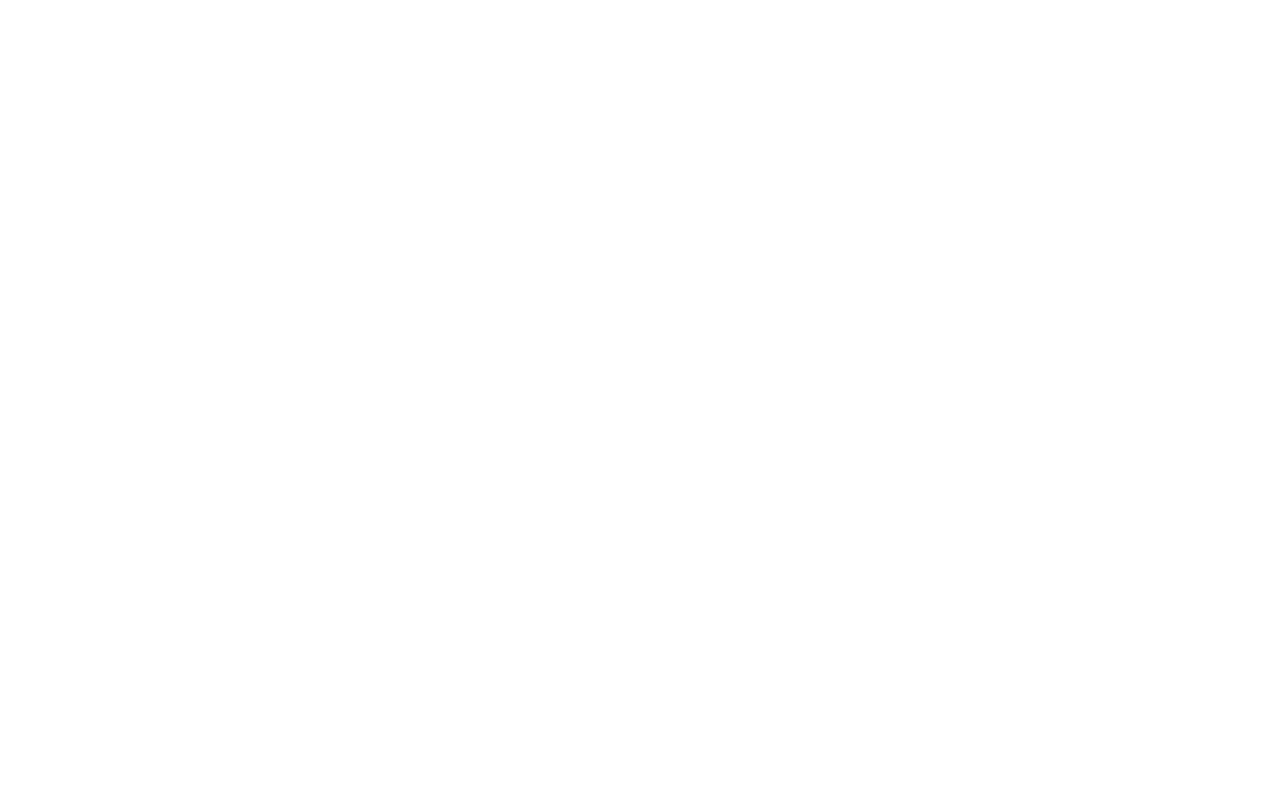
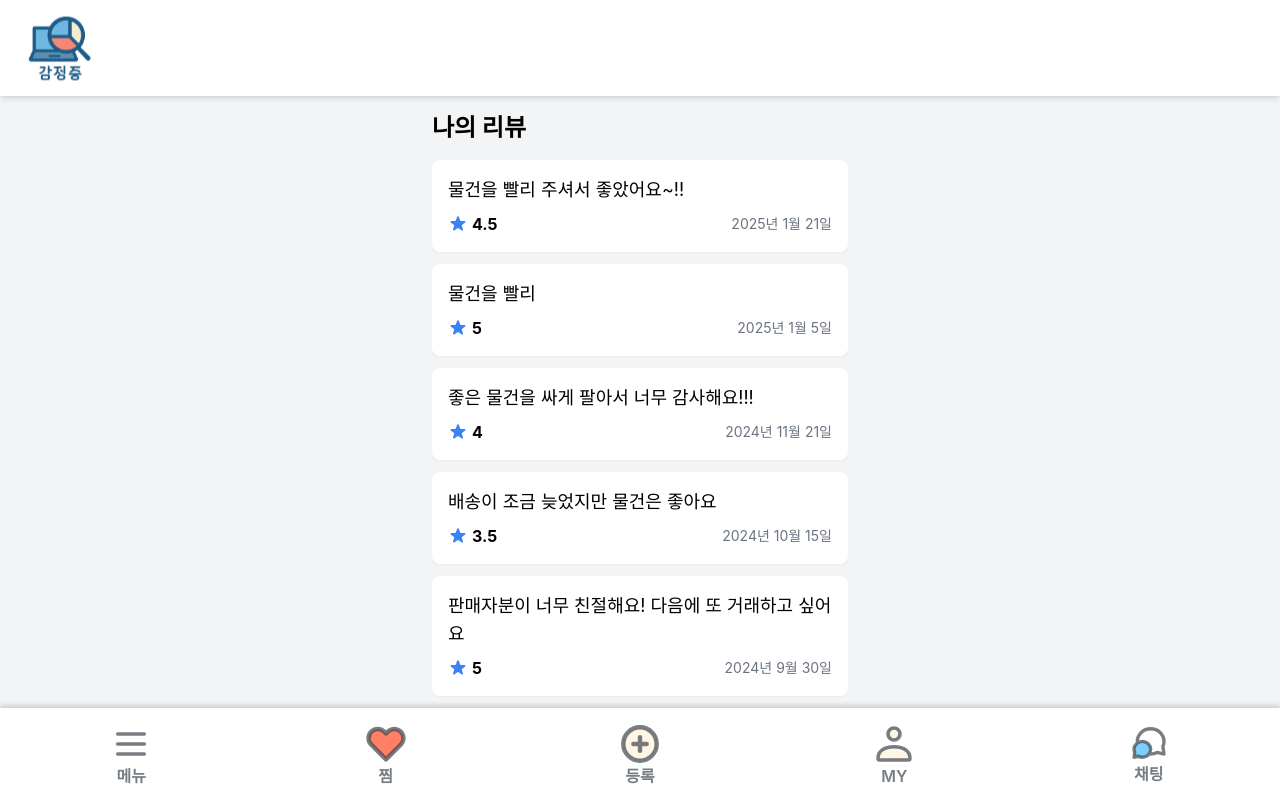
Before and after one commit to joowon-510/Project-Gamjeongjung, a React (Create React App) app in the folder jumkumjoong_frontend/: page /reviews in a window 1280 px wide. Before the commit this address had no page. Built offline with nearby package versions, Linux system fonts and the light colour scheme.

Commit message:
feat: 리뷰리스트페이지 목업

```diff
--- a/jumkumjoong_frontend/src/App.tsx
+++ b/jumkumjoong_frontend/src/App.tsx
@@ -9,6 +9,7 @@
 import GoodsRegistrationPage from './pages/goodsPage/goodsRegistrationPage';
 import LoginPage from './pages/userPage/loginPage';
 import MyPage from './pages/userPage/myPage';
+import ReviewListPage from './pages/ReviewPage/ReviewListPage';
 
 function App() {
   return (
@@ -33,6 +34,7 @@
         <Route path="/user/login" element={<LoginPage />} />
 
         <Route path="/mypage" element={<MyPage />} />
+        <Route path="/reviews" element={<ReviewListPage />} />
 
       </Routes>
     </Router>
--- a/jumkumjoong_frontend/src/components/mypage/ReviewSection.tsx
+++ b/jumkumjoong_frontend/src/components/mypage/ReviewSection.tsx
@@ -1,37 +1,72 @@
 // src/components/mypage/ReviewSection.tsx
-import React from 'react';
-
-interface Review {
-  id: number;
-  author: string;
-  content: string;
-}
+import React, { useState, useEffect } from 'react';
+import { Link } from 'react-router-dom';
+import { Review } from '../review/ReviewItem';
 
 const ReviewSection: React.FC = () => {
-  // 샘플 리뷰 데이터
-  const reviews: Review[] = [
-    { id: 1, author: '???', content: '좋은 제품을 싸게 팔아요!' },
-    { id: 2, author: '???', content: '답장이 빨라서 좋아요~!!' },
-    { id: 3, author: '???', content: '거래를 빠르게 해서 좋아요!' },
-  ];
+  const [reviews, setReviews] = useState<Review[]>([]);
+
+  // 샘플 리뷰 데이터를 가져오는 함수 (실제로는 API 호출)
+  useEffect(() => {
+    // 실제 구현에서는 API 호출로 대체
+    const sampleReviews: Review[] = [
+      {
+        id: 1,
+        content: '물건을 빨리 주셔서 좋았어요~!!',
+        rating: 4.5,
+        date: '2025년 1월 21일'
+      },
+      {
+        id: 2,
+        content: '물건을 빨리',
+        rating: 5,
+        date: '2025년 1월 5일'
+      },
+      {
+        id: 3,
+        content: '좋은 물건을 싸게 팔아서 너무 감사해요!!!',
+        rating: 4,
+        date: '2024년 11월 21일'
+      },
+      {
+        id: 4,
+        content: '배송이 조금 늦었지만 물건은 좋아요',
+        rating: 3.5,
+        date: '2024년 10월 15일'
+      }
+    ];
+
+    // 날짜 기준 내림차순 정렬 (최신순)
+    const sortedReviews = [...sampleReviews].sort((a, b) => {
+      return new Date(b.date.replace(/년|월|일/g, '')).getTime() -
+             new Date(a.date.replace(/년|월|일/g, '')).getTime();
+    });
+
+    // 최신 3개만 표시
+    setReviews(sortedReviews.slice(0, 3));
+  }, []);
 
   return (
     <div className="bg-white rounded-lg mt-4 p-4">
       <div className="flex justify-between items-center mb-4">
         <h2 className="text-xl font-bold">리뷰</h2>
-        <button className="text-gray-500 text-sm">전체 보기</button>
+        <Link to="/reviews" className="text-gray-500 text-sm">
+          전체 보기
+        </Link>
       </div>
 
       <div className="space-y-3">
-        {reviews.map(review => (
-          <div key={review.id} className="flex items-start">
-            <div className="w-2 h-2 rounded-full bg-gray-300 mt-2 mr-2"></div>
-            <div>
-              <span className="text-gray-500">{review.author} : </span>
-              <span>{review.content}</span>
+        {reviews.length > 0 ? (
+          reviews.map(review => (
+            <div key={review.id} className="py-2">
+              <div className="text-gray-800">{review.content}</div>
             </div>
+          ))
+        ) : (
+          <div className="text-center py-2 text-gray-500">
+            작성된 리뷰가 없습니다.
           </div>
-        ))}
+        )}
       </div>
     </div>
   );
--- /dev/null
+++ b/jumkumjoong_frontend/src/components/review/ReviewItem.tsx
@@ -0,0 +1,34 @@
+// src/components/review/ReviewItem.tsx
+import React from 'react';
+
+export interface Review {
+  id: number;
+  content: string;
+  rating: number;
+  date: string;
+}
+
+interface ReviewItemProps {
+  review: Review;
+}
+
+const ReviewItem: React.FC<ReviewItemProps> = ({ review }) => {
+  return (
+    <div className="p-4 bg-white rounded-lg mb-3 shadow-sm">
+      <div className="flex justify-between items-start mb-2">
+        <div className="text-lg">{review.content}</div>
+      </div>
+      <div className="flex justify-between items-center">
+        <div className="flex items-center">
+          <svg className="w-5 h-5 text-blue-500" fill="currentColor" viewBox="0 0 20 20">
+            <path d="M9.049 2.927c.3-.921 1.603-.921 1.902 0l1.07 3.292a1 1 0 00.95.69h3.462c.969 0 1.371 1.24.588 1.81l-2.8 2.034a1 1 0 00-.364 1.118l1.07 3.292c.3.921-.755 1.688-1.54 1.118l-2.8-2.034a1 1 0 00-1.175 0l-2.8 2.034c-.784.57-1.838-.197-1.539-1.118l1.07-3.292a1 1 0 00-.364-1.118L2.98 8.72c-.783-.57-.38-1.81.588-1.81h3.461a1 1 0 00.951-.69l1.07-3.292z" />
+          </svg>
+          <span className="ml-1 font-bold">{review.rating}</span>
+        </div>
+        <div className="text-gray-500 text-sm">{review.date}</div>
+      </div>
+    </div>
+  );
+};
+
+export default ReviewItem;
--- /dev/null
+++ b/jumkumjoong_frontend/src/pages/ReviewPage/ReviewListPage.tsx
@@ -0,0 +1,83 @@
+// src/pages/ReviewListPage.tsx
+import React, { useState, useEffect } from 'react';
+import Header from '../../components/common/Header';
+import NavigationBar from '../../components/common/NavigationBar';
+import ReviewItem, { Review } from '../../components/review/ReviewItem';
+
+const ReviewListPage: React.FC = () => {
+  const [reviews, setReviews] = useState<Review[]>([]);
+
+  // 샘플 리뷰 데이터를 가져오는 함수 (실제로는 API 호출)
+  useEffect(() => {
+    // 실제 구현에서는 API 호출로 대체
+    const sampleReviews: Review[] = [
+      {
+        id: 1,
+        content: '물건을 빨리 주셔서 좋았어요~!!',
+        rating: 4.5,
+        date: '2025년 1월 21일'
+      },
+      {
+        id: 2,
+        content: '물건을 빨리',
+        rating: 5,
+        date: '2025년 1월 5일'
+      },
+      {
+        id: 3,
+        content: '좋은 물건을 싸게 팔아서 너무 감사해요!!!',
+        rating: 4,
+        date: '2024년 11월 21일'
+      },
+      {
+        id: 4,
+        content: '배송이 조금 늦었지만 물건은 좋아요',
+        rating: 3.5,
+        date: '2024년 10월 15일'
+      },
+      {
+        id: 5,
+        content: '판매자분이 너무 친절해요! 다음에 또 거래하고 싶어요',
+        rating: 5,
+        date: '2024년 9월 30일'
+      }
+    ];
+
+    // 날짜 기준 내림차순 정렬 (최신순)
+    const sortedReviews = [...sampleReviews].sort((a, b) => {
+      return new Date(b.date.replace(/년|월|일/g, '')).getTime() -
+             new Date(a.date.replace(/년|월|일/g, '')).getTime();
+    });
+
+    setReviews(sortedReviews);
+  }, []);
+
+  return (
+    <div className="flex flex-col h-screen bg-gray-100">
+      {/* 헤더에 hideSearchButton 속성 추가 */}
+      <Header showBackButton={true} title="나의 리뷰" hideSearchButton={true} />
+
+      <div className="flex-1 overflow-y-auto">
+        <div className="max-w-md mx-auto px-4 py-4">
+          <h1 className="text-2xl font-bold mb-4">나의 리뷰</h1>
+
+          {reviews.length > 0 ? (
+            <div className="space-y-3">
+              {reviews.map(review => (
+                <ReviewItem key={review.id} review={review} />
+              ))}
+            </div>
+          ) : (
+            <div className="text-center py-10 text-gray-500">
+              작성한 리뷰가 없습니다.
+            </div>
+          )}
+        </div>
+      </div>
+
+      <NavigationBar />
+    </div>
+  );
+};
+
+export default ReviewListPage;
```
